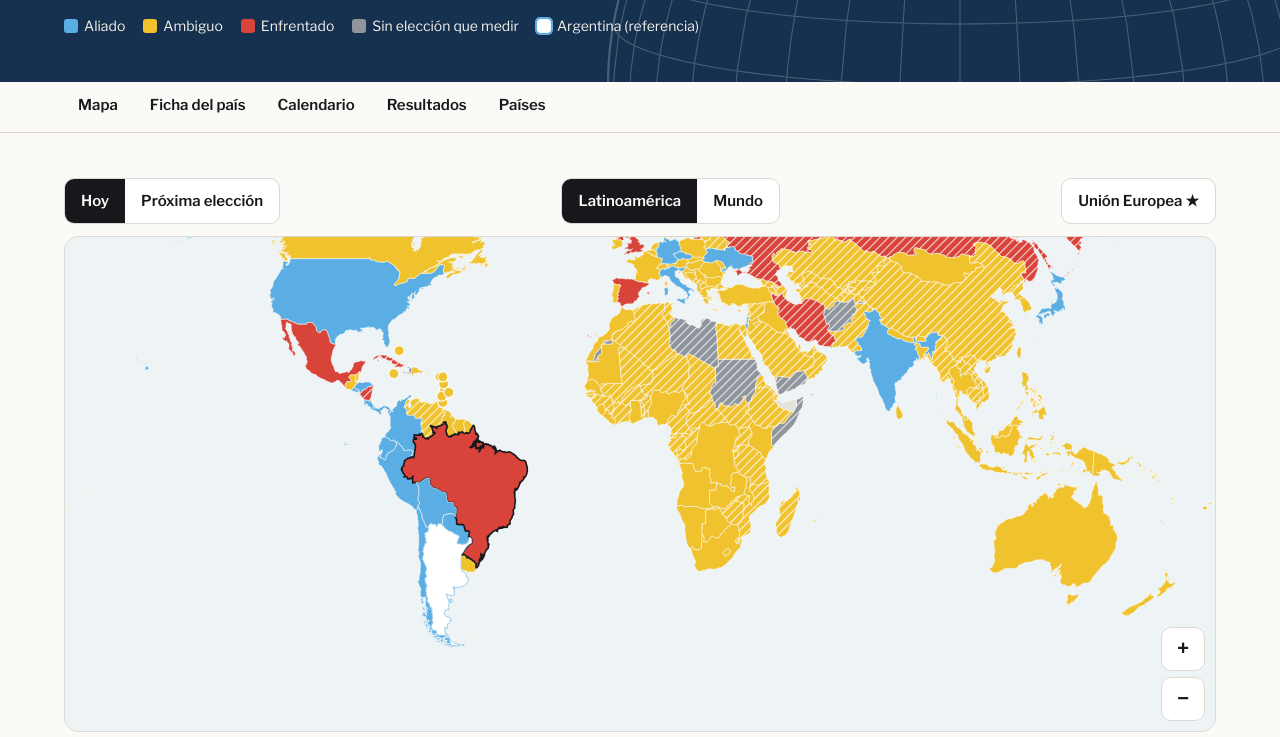
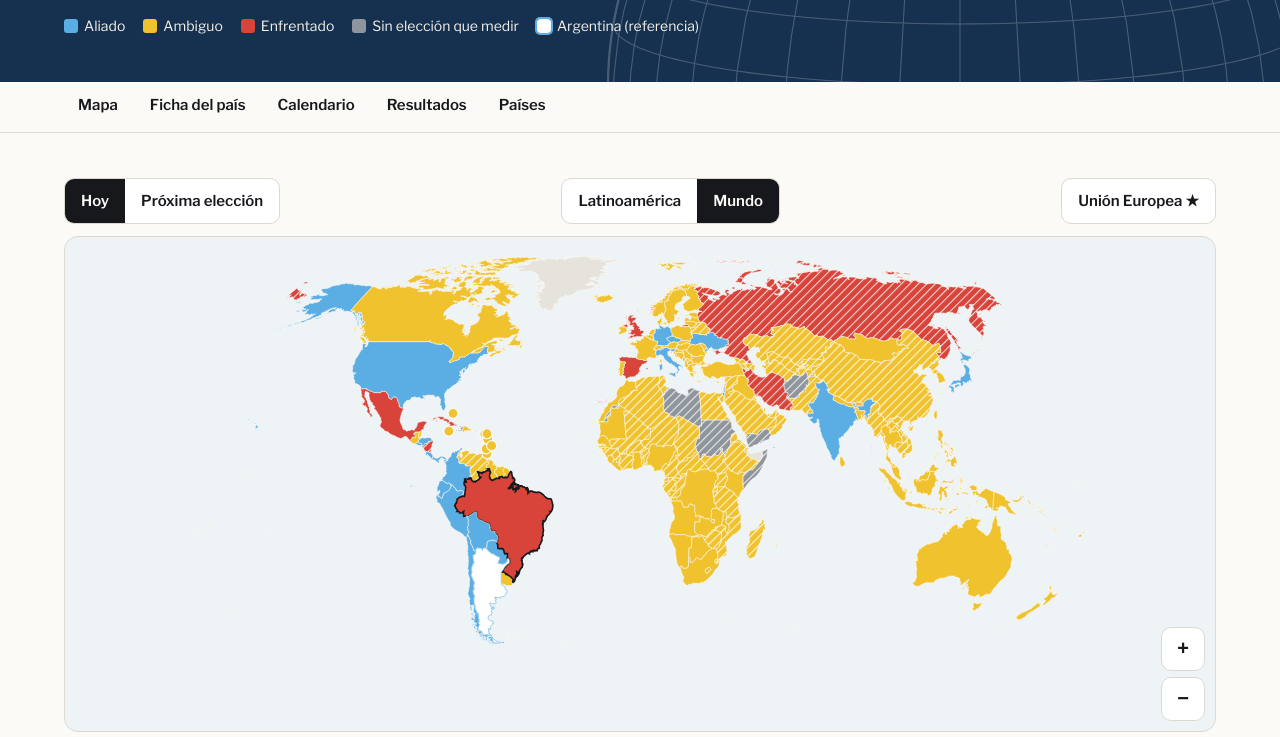
Before and after one commit to francomartinlopez/eleccionesglobales, a plain HTML site: page index.html in a window 1280 px wide. Shown: the part 189-926 px from the top of the page. Drawn offline with nearby package versions, Linux system fonts and the light colour scheme.

Commit message:
El mapa arranca en la vista Mundo; Latinoamérica ya no se estira hacia las islas del Pacífico
Co-Authored-By: Claude Opus 5.5 <noreply@anthropic.com>
Claude-Session: https://claude.ai/code/session_01WjjyMsNax9TbMosqyeFxdW

```diff
--- a/index.html
+++ b/index.html
@@ -144,7 +144,7 @@ footer p{max-width:80ch}
 <section class="band" id="mapa"><div class="wrap">
 <div class="controls">
 <div class="seg" role="group" aria-label="Vista"><button id="vHoy" aria-pressed="true">Hoy</button><button id="vProx" aria-pressed="false">Próxima elección</button></div>
-<div class="seg" role="group" aria-label="Región"><button id="rLat" aria-pressed="true">Latinoamérica</button><button id="rMun" aria-pressed="false">Mundo</button></div>
+<div class="seg" role="group" aria-label="Región"><button id="rLat" aria-pressed="false">Latinoamérica</button><button id="rMun" aria-pressed="true">Mundo</button></div>
 <div class="seg"><button id="bUE">Unión Europea ★</button></div>
 </div>
 <div class="mapbox" id="mapbox">
@@ -200,7 +200,7 @@ let cPlazo=6,cPrio=false,cTipo="";
 const ISLAS=["052","308","670","662","212","028","659","780","044","388"];
 const esc=s=>String(s??"").replace(/[&<>"']/g,c=>({"&":"&amp;","<":"&lt;",">":"&gt;",'"':"&quot;","'":"&#39;"}[c]));
 const $=id=>document.getElementById(id);
-let D=null,feats=[],vista="hoy",region="lat",sel=null;
+let D=null,feats=[],vista="hoy",region="mun",sel=null;
 
 /* portada: retícula de meridianos y paralelos */
 {const p=d3.geoOrthographic().scale(330).translate([900,330]).rotate([60,-10]);
@@ -283,7 +283,7 @@ function recPais(id){const xs=rec().filter(x=>x.id===id);
  return xs.length?`<h3>Resultados recientes</h3>${xs.map(x=>`<div class="ev"><div class="fd">${esc(x.f?x.f.slice(8,10)+"/"+x.f.slice(5,7):"")}<small>${esc(x.f?x.f.slice(0,4):"")}</small></div><div><b>${esc(TIPO[x.tipo]||x.tipo)}:</b> ganó ${esc(x.ganador)}${x.partido?` (${esc(x.partido)})`:""}${x.pct!=null?` con ${esc(String(x.pct).replace(".",","))}%`:""}${x.parlamento?`<div>${esc(x.parlamento)}</div>`:""}<div class="src">Fuente: ${esc(x.fuente)}</div>${x.res?`<div class="res">Dato con reservas: ${esc(x.res)}</div>`:""}</div></div>`).join("")}`:"";}
 function fichaBasica(id){$("fichaIn").innerHTML=`<div class="fhead"><h2>${esc(nombre(id))}</h2><span class="chip">Sin ficha completa</span></div><p class="note">Este país lleva solo calendario y último resultado.</p>${calPais(id)}${recPais(id)}`;}
 const UE=["040","056","100","191","196","203","208","233","246","250","276","300","348","372","380","428","440","442","470","528","616","620","642","703","705","724","752"];
-function esLat(id){if(id==="EU")return false;const f=feats.find(f=>f.id===id);if(!f)return false;const [lo,la]=d3.geoCentroid(f);return lo<-25&&la<33;}
+function esLat(id){if(id==="EU")return false;const f=feats.find(f=>f.id===id);if(!f)return false;const [lo,la]=d3.geoCentroid(f);return lo>-120&&lo<-25&&la<33;}
 function zoomA(id){const box=$("mapbox"),W=box.clientWidth,H=box.clientHeight;let x0,y0,x1,y1;
  if(id==="EU"){const ps=[[-11,34],[10,34],[32,34],[-11,70],[10,71],[32,70]].map(proj);x0=d3.min(ps,p=>p[0]);x1=d3.max(ps,p=>p[0]);y0=d3.min(ps,p=>p[1]);y1=d3.max(ps,p=>p[1]);}
  else{const f=feats.find(f=>f.id===id);if(!f)return;[[x0,y0],[x1,y1]]=path.bounds(f);if(ISLAS.includes(id)){const [cx,cy]=proj(d3.geoCentroid(f));x0=cx-20;x1=cx+20;y0=cy-20;y1=cy+20;}}
```
